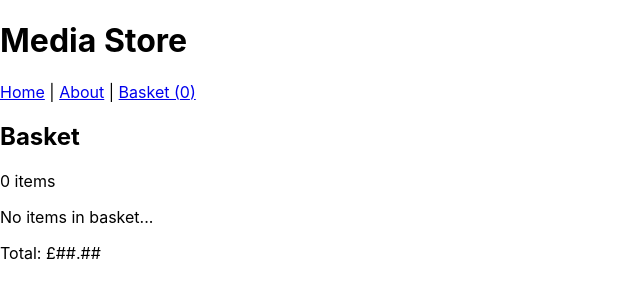
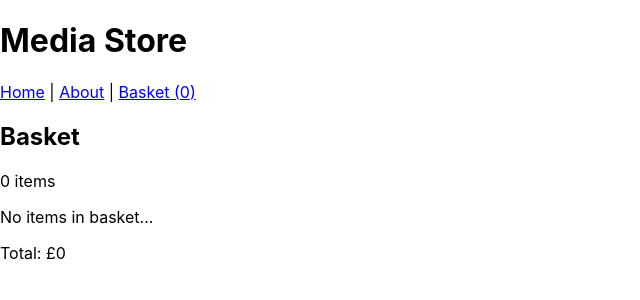
Before and after one commit to black-codher-bootcamp-2021-vaughan/unit-04-react-assignment-janinebknr, a React (Create React App) app: page /basket in a window 1280 px wide. Shown: the top 300 px of the page, without its empty margins (0-640 px from the left). Built offline with nearby package versions, Linux system fonts and the light colour scheme; the HTML template or start-up script is replaced by a standard one.

Commit message:
Adding basketTotal

```diff
--- a/src/App.js
+++ b/src/App.js
@@ -12,7 +12,9 @@ const App = () => {
   const [items, setItems] = useState(data);
   const [basket, setBasket] = useState([]);
   const [term, setTerm] = useState("");
+  const itemCount = items.length;
   const count = basket.length;
+  const [total, setTotal] = useState(0);
 
   const addToBasket = (id) => {
     setBasket(basket.concat(items.filter((item) => item.trackId === id)));
@@ -20,6 +22,7 @@ const App = () => {
       ...items.map((item) => {
         if (item.trackId === id) {
           item.added = true;
+          setTotal(total + item.trackPrice);
         }
         return item;
       }),
@@ -32,6 +35,7 @@ const App = () => {
       ...items.map((item) => {
         if (item.trackId === id) {
           item.added = false;
+          setTotal(total - item.trackPrice);
         }
         return item;
       }),
@@ -46,8 +50,6 @@ const App = () => {
       // setItems(JSON.stringify(apiResults.results));
     }
   }
-
-  const itemCount = items.length;
 
   return (
     <>
@@ -81,7 +83,7 @@ const App = () => {
                 stored="basket"
                 removeFromBasket={removeFromBasket}
                 basketCount={count}
-                // basketTotal={total}
+                basketTotal={total}
               />
               {/* <ProductList
                 items={basket}
--- a/src/components/Basket.js
+++ b/src/components/Basket.js
@@ -3,7 +3,7 @@ import Product from "./Product";
 import BasketCount from "./BasketCount";
 import BasketTotal from "./BasketTotal";
 
-const Basket = ({ basket, basketCount, ...props }) => {
+const Basket = ({ basket, basketCount, basketTotal, ...props }) => {
   console.log(basketCount);
   return (
     <>
@@ -20,7 +20,7 @@ const Basket = ({ basket, basketCount, ...props }) => {
             ))
         )}
       </div>
-      <BasketTotal />
+      <BasketTotal basketTotal={basketTotal} />
     </>
   );
 };
--- a/src/components/BasketTotal.js
+++ b/src/components/BasketTotal.js
@@ -1,9 +1,9 @@
-import react from "react";
+import React from "react";
 
-const BasketTotal = () => {
+const BasketTotal = (props) => {
   return (
-    <div>
-      <p>Total: £##.##</p>
+    <div className="basket-total">
+      <p>Total: £{props.basketTotal}</p>
     </div>
   );
 };
--- a/src/components/ProductList.js
+++ b/src/components/ProductList.js
@@ -2,12 +2,12 @@ import React from "react";
 import Product from "./Product";
 import PropTypes from "prop-types";
 
-const ProductList = ({ items, ...props }) => {
+const ProductList = ({ items, itemCount, ...props }) => {
   return (
     <>
       <h2>Suggested For You</h2>
       <div className="results">
-        {props.itemCount === 0 ? (
+        {itemCount === 0 ? (
           <div className="empty">Sorry, no items in basket...</div>
         ) : (
           items
```
